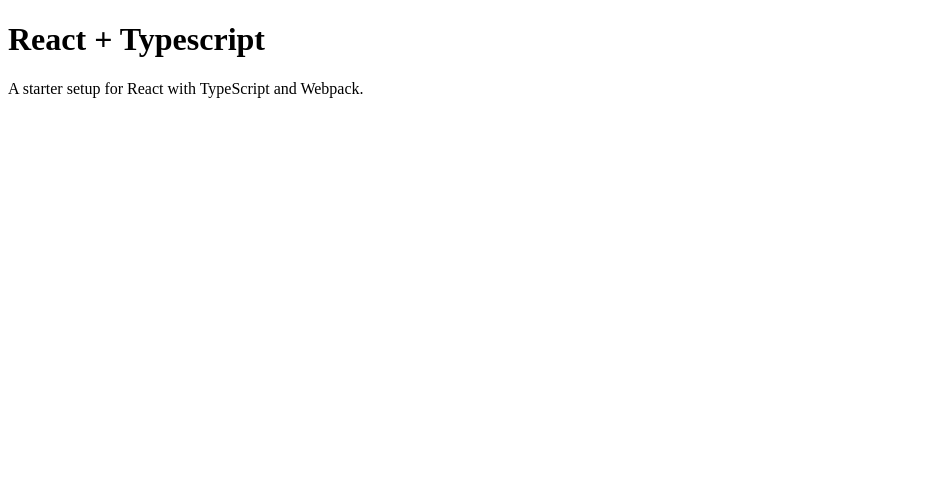
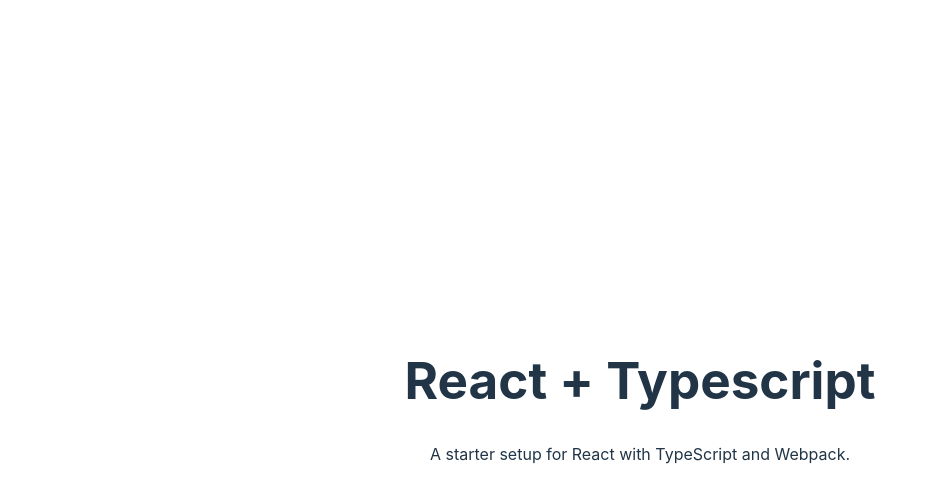
Before and after one commit to RaktimParasar/react-ts-webpack-setup, a React app: page / in a window 1280 px wide. Shown: the top 502 px of the page, without its empty margins (0-930 px from the left). Built offline with nearby package versions, Linux system fonts and the light colour scheme.

Commit message:
css setup

```diff
--- a/package.json
+++ b/package.json
@@ -29,8 +29,10 @@
     "@types/react": "^18.2.14",
     "@types/react-dom": "^18.2.6",
     "babel-loader": "^9.1.3",
+    "css-loader": "^6.8.1",
     "html-webpack-plugin": "^5.5.3",
     "react-refresh": "^0.14.0",
+    "style-loader": "^3.3.3",
     "typescript": "^5.1.6",
     "webpack": "^5.88.1",
     "webpack-cli": "^5.1.4",
--- /dev/null
+++ b/src/App.css
@@ -0,0 +1,6 @@
+#root {
+  max-width: 1280px;
+  margin: 0 auto;
+  padding: 2rem;
+  text-align: center;
+}
--- a/src/App.tsx
+++ b/src/App.tsx
@@ -1,3 +1,5 @@
+import "./App.css";
+
 const App = () => {
   return (
     <div>
--- /dev/null
+++ b/src/index.css
@@ -0,0 +1,35 @@
+:root {
+  font-family: Inter, system-ui, Avenir, Helvetica, Arial, sans-serif;
+  line-height: 1.5;
+  font-weight: 400;
+
+  color-scheme: light dark;
+  color: rgba(255, 255, 255, 0.87);
+  background-color: #242424;
+
+  font-synthesis: none;
+  text-rendering: optimizeLegibility;
+  -webkit-font-smoothing: antialiased;
+  -moz-osx-font-smoothing: grayscale;
+  -webkit-text-size-adjust: 100%;
+}
+
+body {
+  margin: 0;
+  display: flex;
+  place-items: center;
+  min-width: 320px;
+  min-height: 100vh;
+}
+
+h1 {
+  font-size: 3.2em;
+  line-height: 1.1;
+}
+
+@media (prefers-color-scheme: light) {
+  :root {
+    color: #213547;
+    background-color: #ffffff;
+  }
+}
--- a/src/index.tsx
+++ b/src/index.tsx
@@ -2,6 +2,7 @@
 import { createRoot } from "react-dom/client";
 
 import App from "./App";
+import "./index.css";
 
 const rootElement = document.getElementById("root")!;
 const root = createRoot(rootElement);
```
Also changed, not shown: 1 other file (tests, documents, lock files or other folders).
